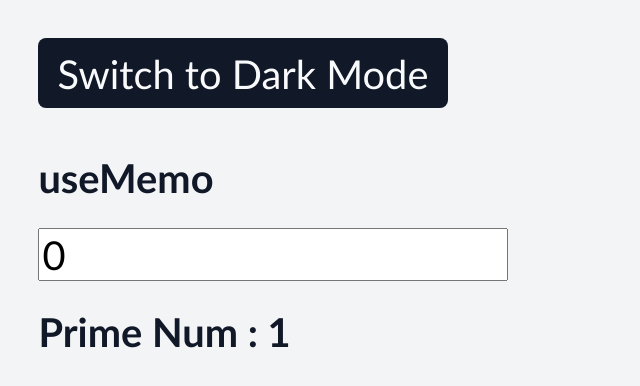
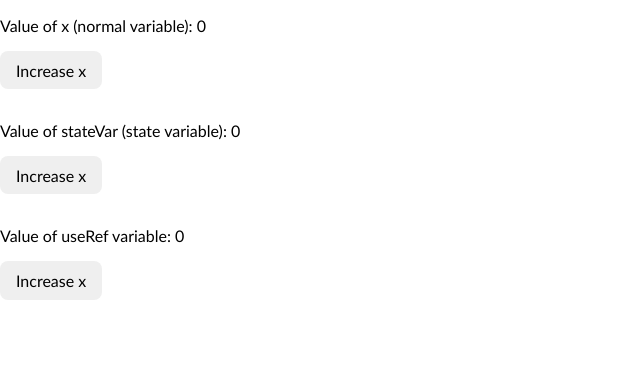
Before and after one commit to adarshjha-exe/ReactHooks, a React (Vite) app: page / in a window 1280 px wide. Shown: the top 386 px of the page, without its empty margins (0-640 px from the left). Built offline with nearby package versions, Linux system fonts and the light colour scheme.

Commit message:
Refactor UseRefComp to demonstrate normal variable, state variable, and useRef usage; update styles for consistency

```diff
--- a/App.jsx
+++ b/App.jsx
@@ -1,14 +1,12 @@
 import './styles.css';
 import React from 'react';
 import { createRoot } from 'react-dom/client';
-// import UseRefComp from './ReactHooks/3-useRef/UseRefComp';
-import UseMemoComp from './ReactHooks/4-useMemo/UseMemoComp';
+import UseRefComp from './ReactHooks/3-useRef/UseRefComp';
 
 const App = () => {
   return (
     <div>
-      {/* <UseRefComp /> */}
-      <UseMemoComp />
+      <UseRefComp />
     </div>
   );
 };
--- a/ReactHooks/3-useRef/UseRefComp.jsx
+++ b/ReactHooks/3-useRef/UseRefComp.jsx
@@ -1,24 +1,58 @@
 import { useEffect, useState, useRef } from 'react';
 
 const UseRefComp = () => {
-  const [count, setCount] = useState(0);
+  // 1. Normal variable
+  let x = 0;
 
-  // useRef usecase
-  const data = useRef(0);
-  console.log(data); // {current: 0}
-  console.log(data.current); // 0
+  // 2. state variable
+  const [stateVar, setStateVar] = useState(0);
 
-  // useEffect will render infinitely on state changes
-  //   useEffect(() => {
-  //     setRenderVal((prev) => prev + 1);
-  //   });
+  // 3. useRef
+  const refVal = useRef(0);
 
   return (
     <>
-      <button onClick={() => setCount((prev) => prev - 1)}>Decrement</button>
-      <p>Count : {count}</p>
-      <button onClick={() => setCount(count + 1)}>Increment</button>
-      <p>Render Value : {renderVal}</p>
+      {/* 1. Normal variable */}
+      <div className='normal-var'>
+        <p>Value of x (normal variable): {x}</p>
+        <button
+          onClick={() => {
+            x = x + 1;
+            console.log('Normal variable button clicked');
+            console.log('value of Normal variable x :', x);
+          }}
+        >
+          Increase x
+        </button>
+      </div>
+
+      {/* 2. State variable */}
+      <div className='state-var'>
+        <p>Value of stateVar (state variable): {stateVar}</p>
+        <button
+          onClick={() => {
+            setStateVar(stateVar + 1);
+            console.log('state variable button clicked');
+            console.log('value of State variable stateVar :', stateVar);
+          }}
+        >
+          Increase x
+        </button>
+      </div>
+
+      {/* 3. useRef variable */}
+      <div className='ref-var'>
+        <p>Value of useRef variable: {refVal.current}</p>
+        <button
+          onClick={() => {
+            refVal.current = refVal.current + 1;
+            console.log('useRef variable button clicked');
+            console.log('value of useRef variable: ', refVal.current);
+          }}
+        >
+          Increase x
+        </button>
+      </div>
     </>
   );
 };
--- a/styles.css
+++ b/styles.css
@@ -1,5 +1,5 @@
 * {
-  font-size: 120%;
+  font-size: 100%;
   font-family: 'Gill Sans', 'Gill Sans MT', Calibri, 'Trebuchet MS', sans-serif;
   box-sizing: border-box;
 }
```
Also changed, not shown: ReactHooks/3-useRef/readme.md (added), ReactHooks/3-useRef/useRefUsecase.png (added).
